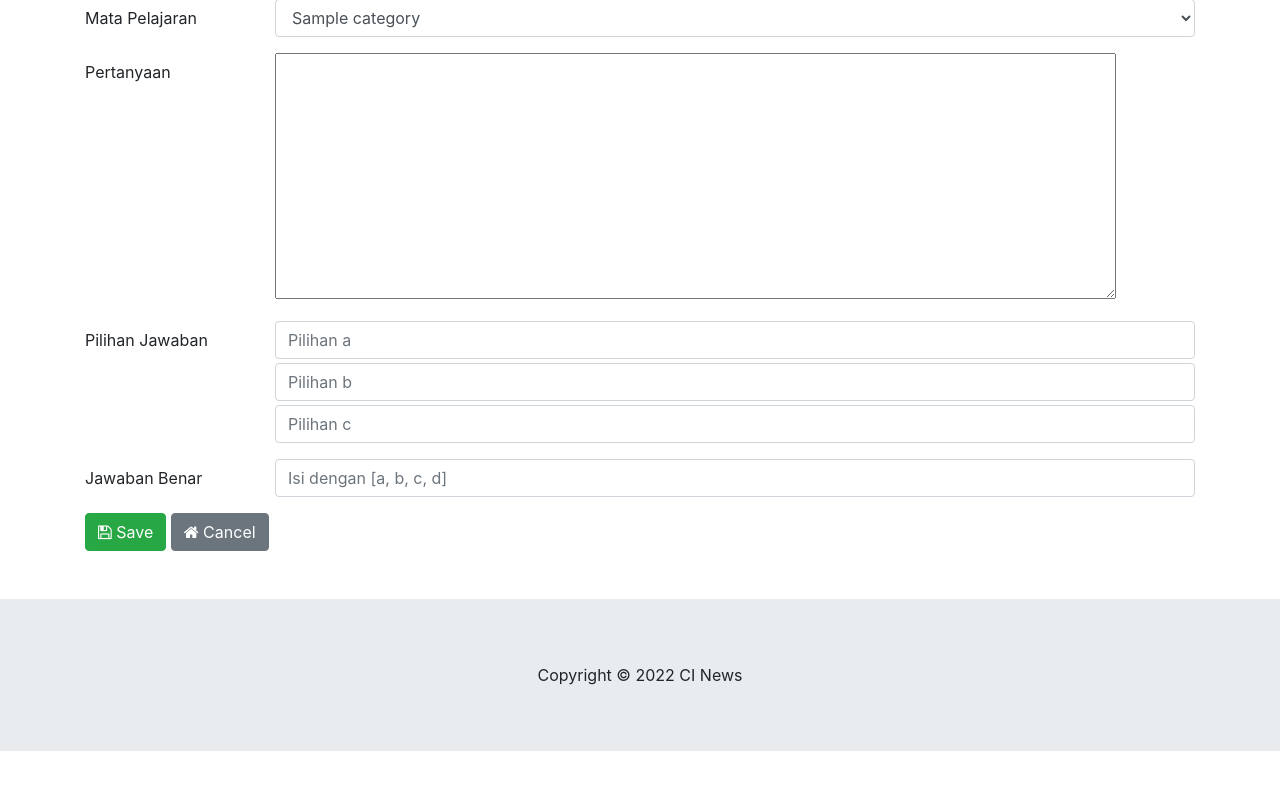
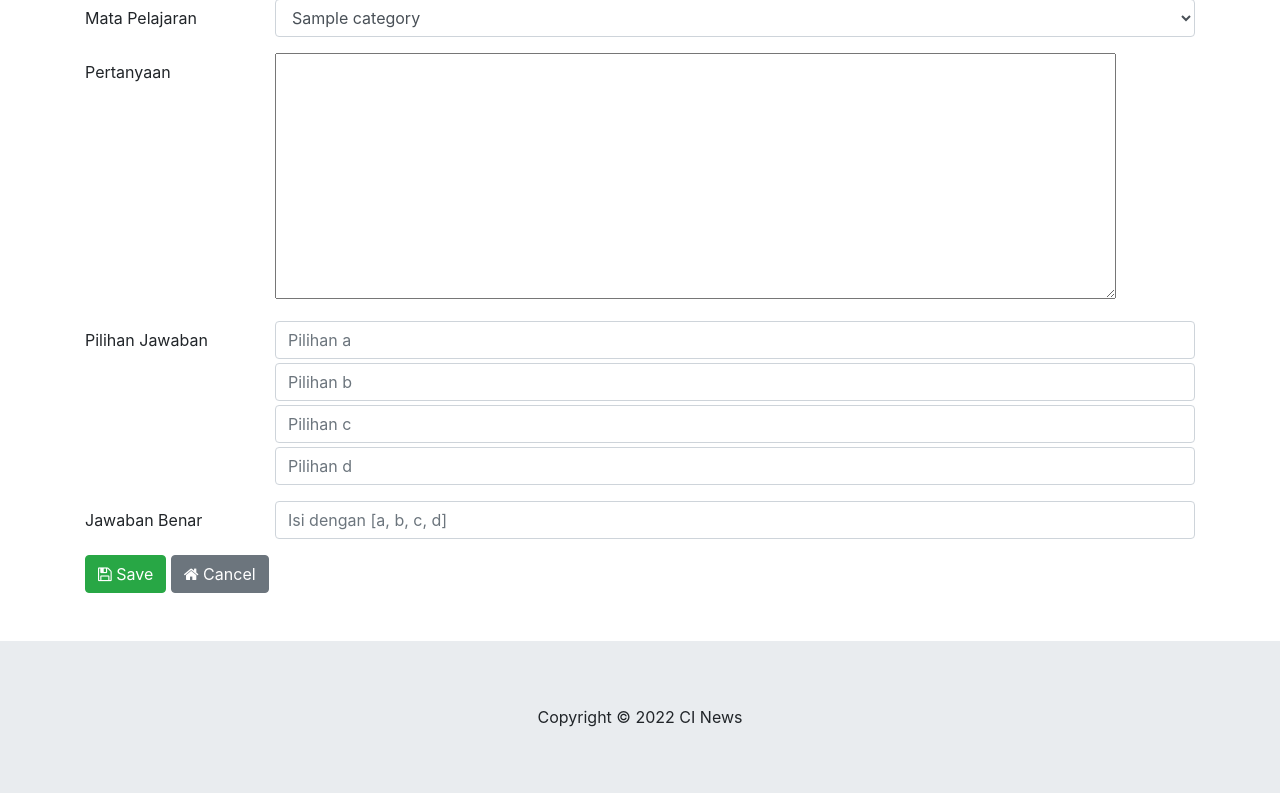
Before and after one commit to choirulihwan/CI4, a CodeIgniter 4 app: template backend/app/Views/quiz_form.php in a window 1280 px wide. Shown: the part 352-1145 px from the top of the page. Before the commit the page ends 1103 px from the top, so only its background shows below. Run offline with PHP 8.4 and a stand-in for CodeIgniter, Linux system fonts and the light colour scheme; the template is opened without the code that fills it: most values are stand-ins (such as "Sample title", 1, 10 or a date in 2020); some libraries are stand-ins or nearby versions.

Commit message:
opsi sampai d

```diff
--- a/backend/app/Controllers/QuizMan.php
+++ b/backend/app/Controllers/QuizMan.php
@@ -39,10 +39,12 @@ class QuizMan extends BaseController
 
             $model = new OptionModel();
             foreach($this->request->getPost('pilihan') as $v):
+                if(trim($v) != ''):
                     $model->insert([
                         "id_question" => $last_id,
                         "title" => $v
                     ]);
+                endif;
             endforeach;
 
             return redirect('manquiz');
@@ -82,10 +84,12 @@ class QuizMan extends BaseController
             //delete and insert all options
             $options->delete_by_idquestion($id);
             foreach($this->request->getPost('pilihan') as $v):
+                if(trim($v) != ''):
                     $options->insert([
                         "id_question" => $id,
                         "title" => $v
                     ]);
+                endif;
             endforeach;
 
             return redirect('manquiz');
--- a/backend/app/Views/quiz_form.php
+++ b/backend/app/Views/quiz_form.php
@@ -59,7 +59,8 @@ endif;
             <div class="col-sm-10">
                 <input type="text" class="form-control mb-1" name="pilihan[]" placeholder="Pilihan a" value="<?=($uri->getSegment(2) === 'edit') ? $options[0]['title'] : ''?>">
                 <input type="text" class="form-control mb-1" name="pilihan[]" placeholder="Pilihan b" value="<?=($uri->getSegment(2) === 'edit') ? $options[1]['title'] : ''?>">
-                <input type="text" class="form-control" name="pilihan[]" placeholder="Pilihan c" value="<?=($uri->getSegment(2) === 'edit') ? $options[2]['title'] : ''?>">
+                <input type="text" class="form-control mb-1" name="pilihan[]" placeholder="Pilihan c" value="<?=($uri->getSegment(2) === 'edit') ? $options[2]['title'] : ''?>">
+                <input type="text" class="form-control" name="pilihan[]" placeholder="Pilihan d" value="<?=(($uri->getSegment(2) === 'edit') && (count($options) == 4)) ? $options[3]['title'] : ''?>">
             </div>
         </div>
         <div class="form-group row">
```
Lines whose indentation alone changed are shown as unchanged.
